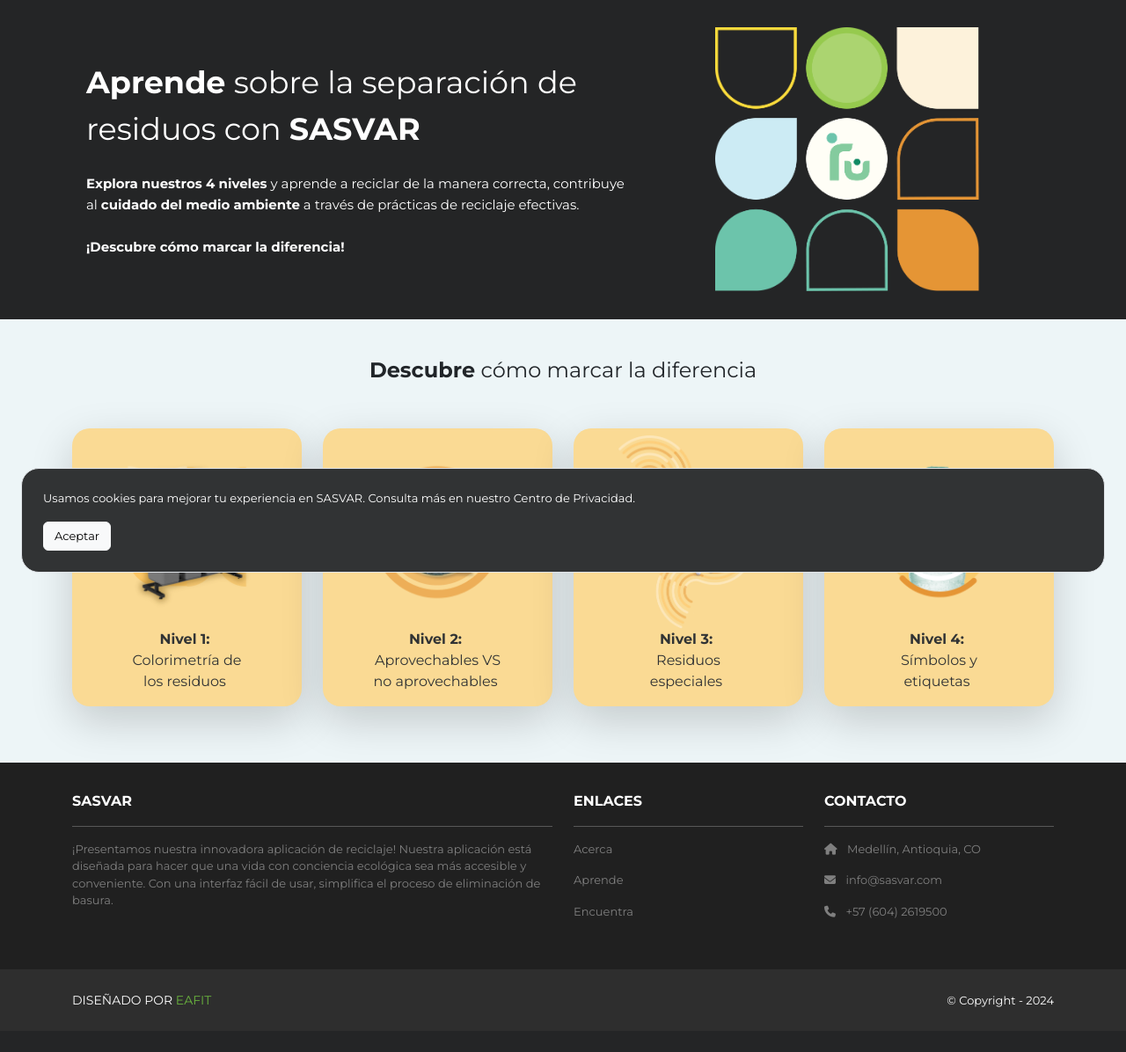
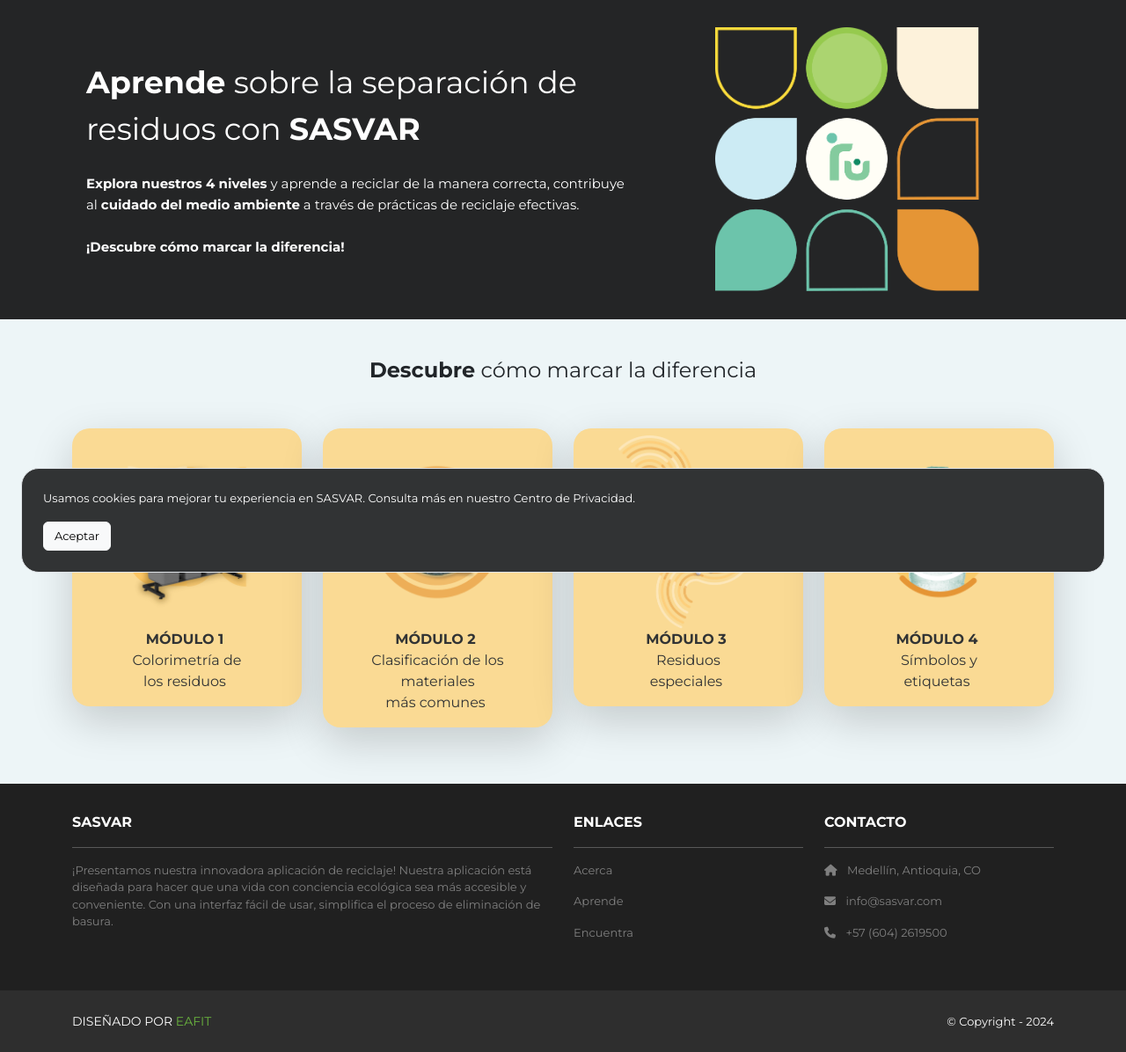
Before and after one commit to danielgara/sasvar, a Django app: page /aprende in a window 1280 px wide. Shown: the part 125-1321 px from the top of the page at 88% size. Before the commit the page ends 1270 px from the top, so only its background shows below. Run offline with Django 4.2, Linux system fonts and the light colour scheme; some libraries are stand-ins or nearby versions.

Commit message:
imp: changes in learn

```diff
--- a/home/templates/home/learn/index.html
+++ b/home/templates/home/learn/index.html
@@ -45,7 +45,7 @@
                   <img src="{% static 'images/learn/l1.png' %}" height="220px" class="img-max100" alt="c1" />
                 </div>
                 <div class="col-12 text-center">
-                  <b class="title-categories fs-6 rc-no-a">Nivel 1:</b><br />
+                  <b class="title-categories fs-6 rc-no-a">MÓDULO 1</b><br />
                   <span class="title-categories fs-6 rc-no-a">Colorimetría de<br /> los residuos</span>
                 </div>
               </div>
@@ -62,8 +62,8 @@
                   <img src="{% static 'images/learn/l2.png' %}" height="220px" class="img-max100" alt="c1" />
                 </div>
                 <div class="col-12 text-center">
-                  <b class="title-categories fs-6 rc-no-a">Nivel 2:</b><br />
-                  <span class="title-categories fs-6 rc-no-a">Aprovechables VS<br /> no aprovechables</span>
+                  <b class="title-categories fs-6 rc-no-a">MÓDULO 2</b><br />
+                  <span class="title-categories fs-6 rc-no-a">Clasificación de los materiales<br /> más comunes</span>
                 </div>
               </div>
             </div>
@@ -79,7 +79,7 @@
                   <img src="{% static 'images/learn/l3.png' %}" height="220px" class="img-max100" alt="c1" />
                 </div>
                 <div class="col-12 text-center">
-                  <b class="title-categories fs-6 rc-no-a">Nivel 3:</b><br />
+                  <b class="title-categories fs-6 rc-no-a">MÓDULO 3</b><br />
                   <span class="title-categories fs-6 rc-no-a">Residuos<br /> especiales</span>
                 </div>
               </div>
@@ -96,7 +96,7 @@
                   <img src="{% static 'images/learn/l4.png' %}" height="220px" class="img-max100" alt="c1" />
                 </div>
                 <div class="col-12 text-center">
-                  <b class="title-categories fs-6 rc-no-a">Nivel 4:</b><br />
+                  <b class="title-categories fs-6 rc-no-a">MÓDULO 4</b><br />
                   <span class="title-categories fs-6 rc-no-a">Símbolos y<br /> etiquetas</span>
                 </div>
               </div>
--- a/home/templates/home/learn/l1.html
+++ b/home/templates/home/learn/l1.html
@@ -8,7 +8,7 @@
       <div class="container">
         <div class="row align-items-center p-3">
           <div class="col-12 col-md-7 text-white text-start mb-4 mb-sm-0">
-            <b class="title-level-no-size text-start text-white rc-no-a font-size-main">NIVEL 1</b></span><br /><br />
+            <b class="title-level-no-size text-start text-white rc-no-a font-size-main">MÓDULO 1</b></span><br /><br />
             <b class="title-categories-2 text-start text-white rc-no-a">Colorimetría de los
               residuos</b></span><br /><br />
             <span class="font-learn13">En el mundo del reciclaje, existe un <b>código de colores</b> diseñado para
--- a/home/templates/home/learn/l3.html
+++ b/home/templates/home/learn/l3.html
@@ -8,7 +8,7 @@
       <div class="container">
         <div class="row align-items-center p-3">
           <div class="col-12 col-sm-7 col-md-7 text-white text-start mb-4 mb-sm-0">
-            <b class="title-level-no-size text-start text-white rc-no-a font-size-main">NIVEL 3</b></span><br /><br />
+            <b class="title-level-no-size text-start text-white rc-no-a font-size-main">MÓDULO 3</b></span><br /><br />
             <b class="title-categories text-start text-white rc-no-a">Residuos que requieren
                 una disposición especial</b></span><br /><br />
             <span class="font-learn13">Algunos residuos necesitan ser <b>separados de una forma especial</b>, bien sea para
--- a/home/urls.py
+++ b/home/urls.py
@@ -5,11 +5,11 @@
     path('', views.index, name='home.index'),
     path('acerca', views.about, name='home.about'),
     path('aprende', views.learn, name='home.learn'),
-    path('aprende/nivel-1', views.l1, name='home.learn.l1'),
-    path('aprende/nivel-1/<str:name>', views.l1_sublevel, name='home.learn.l1.sublevel'),
-    path('aprende/nivel-2', views.l2, name='home.learn.l2'),
-    path('aprende/nivel-2/<str:name>', views.l2_sublevel, name='home.learn.l2.sublevel'),
-    path('aprende/nivel-3', views.l3, name='home.learn.l3'),
+    path('aprende/modulo-1', views.l1, name='home.learn.l1'),
+    path('aprende/modulo-1/<str:name>', views.l1_sublevel, name='home.learn.l1.sublevel'),
+    path('aprende/modulo-2', views.l2, name='home.learn.l2'),
+    path('aprende/modulo-2/<str:name>', views.l2_sublevel, name='home.learn.l2.sublevel'),
+    path('aprende/modulo-3', views.l3, name='home.learn.l3'),
     path('encuentra', views.locate, name='home.locate'),
     path('experiencia', views.experience, name='home.experience'),
 ]
--- a/home/views.py
+++ b/home/views.py
@@ -29,33 +29,33 @@
 
 def l1(request):
     viewData = {}
-    viewData["title"] = "Nivel 1"
+    viewData["title"] = "Módulo 1"
     viewData["breadcrumbItems"] = [
         {"name": "Inicio", "route": "home.index"},
         {"name": "Aprende", "route": "home.learn"},
-        {"name": "Nivel 1", "route": "home.learn.l1"},
+        {"name": "Módulo 1", "route": "home.learn.l1"},
     ]
     return render(request, 'home/learn/l1.html', {"viewData": viewData})
 
 
 def l2(request):
     viewData = {}
-    viewData["title"] = "Nivel 2"
+    viewData["title"] = "Módulo 2"
     viewData["breadcrumbItems"] = [
         {"name": "Inicio", "route": "home.index"},
         {"name": "Aprende", "route": "home.learn"},
-        {"name": "Nivel 2", "route": "home.learn.l2"},
+        {"name": "Módulo 2", "route": "home.learn.l2"},
     ]
     return render(request, 'home/learn/l2.html', {"viewData": viewData})
 
 
 def l3(request):
     viewData = {}
-    viewData["title"] = "Nivel 3"
+    viewData["title"] = "Módulo 3"
     viewData["breadcrumbItems"] = [
         {"name": "Inicio", "route": "home.index"},
         {"name": "Aprende", "route": "home.learn"},
-        {"name": "Nivel 3", "route": "home.learn.l3"},
+        {"name": "Módulo 3", "route": "home.learn.l3"},
     ]
     return render(request, 'home/learn/l3.html', {"viewData": viewData})
 
@@ -66,7 +66,7 @@
     viewData["breadcrumbItems"] = [
         {"name": "Inicio", "route": "home.index"},
         {"name": "Aprende", "route": "home.learn"},
-        {"name": "Nivel 1", "route": "home.learn.l1"},
+        {"name": "Módulo 1", "route": "home.learn.l1"},
         {"name": name.capitalize(), "route": "home.learn.l1.sublevel", "params": {"name": name}},
     ]
     return render(request, 'home/learn/l1/' + name + '.html', {"viewData": viewData})
@@ -78,7 +78,7 @@
     viewData["breadcrumbItems"] = [
         {"name": "Inicio", "route": "home.index"},
         {"name": "Aprende", "route": "home.learn"},
-        {"name": "Nivel 2", "route": "home.learn.l2"},
+        {"name": "Módulo 2", "route": "home.learn.l2"},
         {"name": name.capitalize(), "route": "home.learn.l2.sublevel", "params": {"name": name}},
     ]
     return render(request, 'home/learn/l2/' + name + '.html', {"viewData": viewData})
--- a/recycling/static/css/style.css
+++ b/recycling/static/css/style.css
@@ -7,6 +7,12 @@
 
 .sv-blue {
     background-color: #EDF5F7;
+}
+
+.hr-orange {
+    border: 2px solid #FFAE29;
+    margin-top: 20px;
+    margin-bottom: 20px;
 }
 
 .rc-no-a{
@@ -438,6 +444,10 @@
     background-color: #FFFFFF!important;
 }
 
+.learn-top-yellow2 {
+    background-color: #FFF4DB!important;
+}
+
 .learn-top-gray {
     background-color: #E2E2E2 !important;
 }
```
Also changed, not shown: home/templates/home/learn/l2.html (+72 -90 lines), recycling/static/images/learn/l2/bannerm2.png (added).
